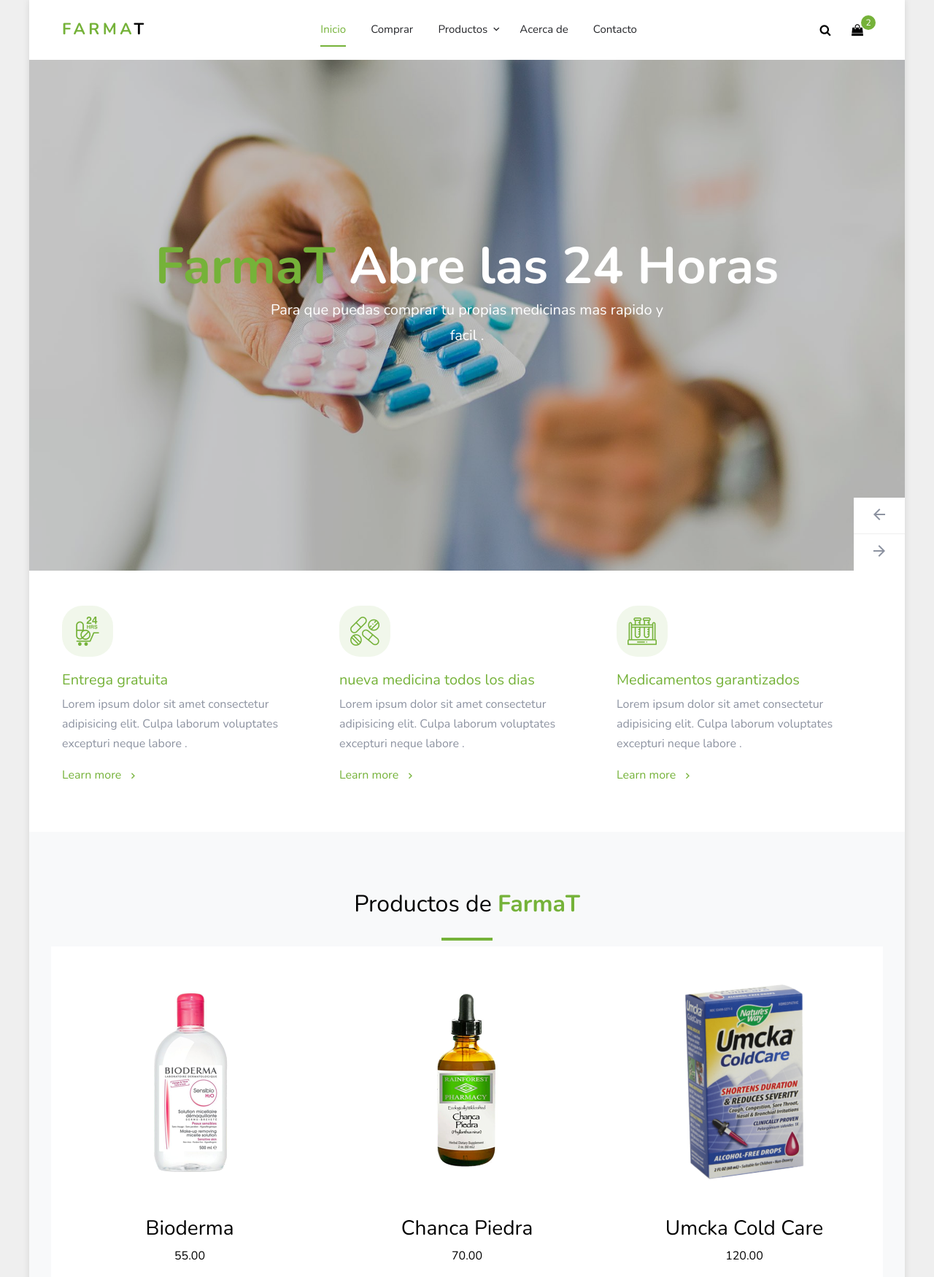
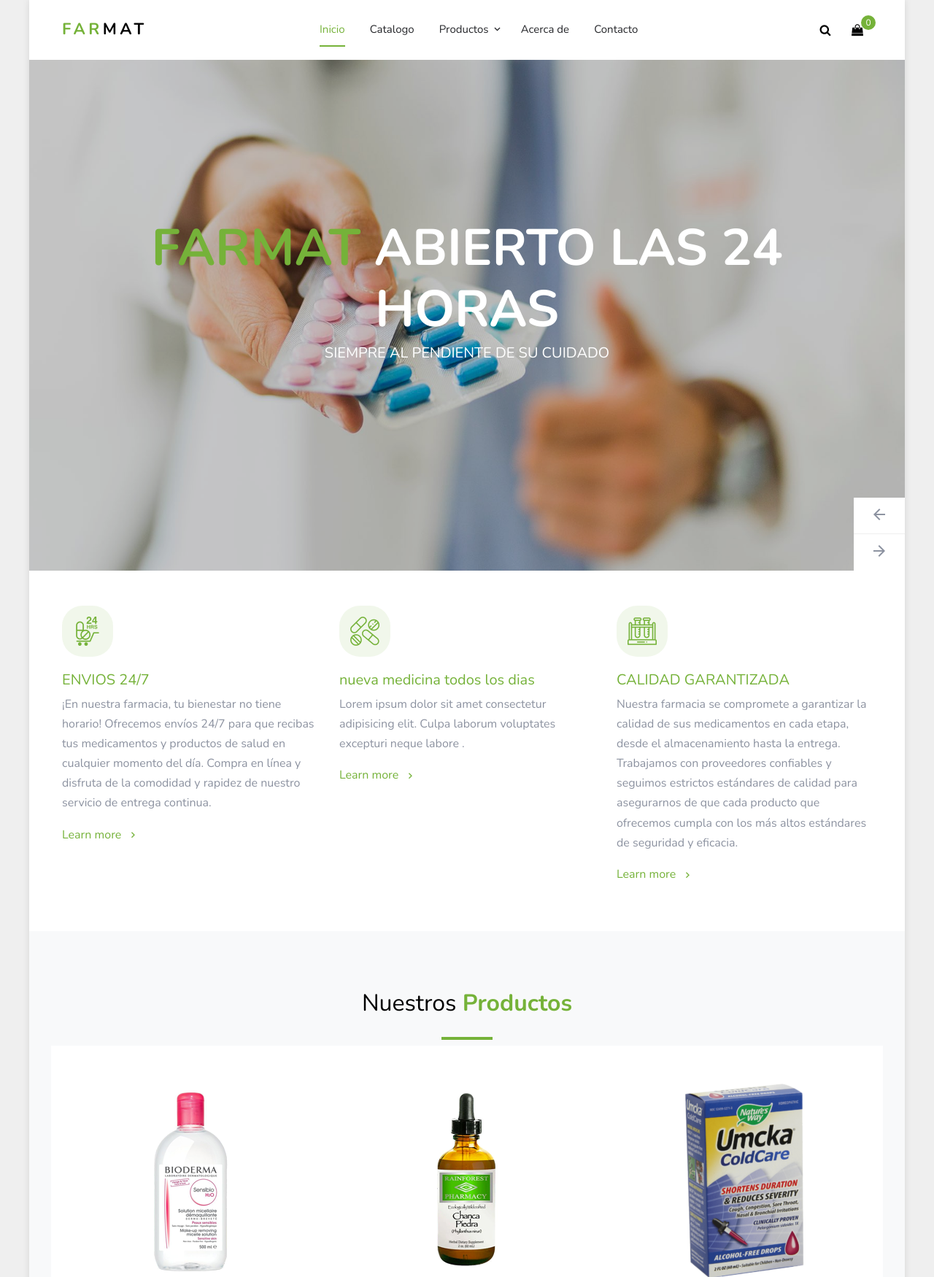
Before and after one commit to Yersonzp/FarmaT, a PHP site: page / in a window 1280 px wide. Shown: the top 1750 px of the page at 73% size. Run offline with PHP 8.4, Linux system fonts and the light colour scheme; data comes from the database, SQL or seed files in the repository; data that the repository does not hold is empty; some web fonts are replaced.

Commit message:
actualizcion

```diff
--- a/contact.php
+++ b/contact.php
@@ -78,7 +78,7 @@
             <a href="#" class="icons-btn d-inline-block js-search-open"><span class="icon-search"></span></a>
             <a href="carrito.php" class="icons-btn d-inline-block bag">
               <span class="icon-shopping-bag"></span>
-              <span class="number">2</span>
+              <span class="number"><?php echo count($cartProducts); ?></span>
             </a>
             <a href="#" class="site-menu-toggle js-menu-toggle ml-3 d-inline-block d-lg-none"><span
                 class="icon-menu"></span></a>
--- a/index.php
+++ b/index.php
@@ -35,7 +35,7 @@
         <div class="container">
           <a href="#" class="search-close js-search-close"><span class="icon-close2"></span></a>
           <form action="#" method="post">
-            <input type="text" class="form-control" placeholder="Search keyword and hit enter...">
+            <input type="text" class="form-control" placeholder="Busca la palabra clave y pulsa enter...">
           </form>
         </div>
       </div>
@@ -44,21 +44,23 @@
         <div class="d-flex align-items-center justify-content-between">
           <div class="logo">
             <div class="site-logo">
-              <a href="index.php" class="js-logo-clone"><strong class="text-primary">FARMA</strong>T</a>
+              <a href="index.php" class="js-logo-clone"><strong class="text-primary">FAR</strong>MAT</a>
             </div>
           </div>
           <div class="main-nav d-none d-lg-block">
             <nav class="site-navigation text-right text-md-center" role="navigation">
               <ul class="site-menu js-clone-nav d-none d-lg-block">
                 <li class="active"><a href="index.php">Inicio</a></li>
-                <li><a href="shop.php">Comprar</a></li>
+                <li><a href="shop.php">Catalogo</a></li>
                 <li class="has-children">
                   <a href="#">Productos</a>
                   <ul class="dropdown">
-                    <li><a href="#">Supplements</a></li>
+                    <li><a href="#">Suplementos</a></li>
                     <li ><a href="#">Vitaminas</a></li>
+                    <li ><a href="#">Cuidado del bebe</a></li>
+                    <li ><a href="#">Cuidado personal</a></li>
                     <li><a href="#">Dieta &amp; Nutricion</a></li>
-                    <li><a href="#">Te &amp; Coffee</a></li>
+                    <li><a href="#">Otros</a></li>
 
                   </ul>
                 </li>
@@ -71,10 +73,9 @@
             <a href="#" class="icons-btn d-inline-block js-search-open"><span class="icon-search"></span></a>
             <a href="carrito.php" class="icons-btn d-inline-block bag">
               <span class="icon-shopping-bag"></span>
-              <span class="number">2</span>
+              <span class="number"><?php echo count($cartProducts); ?></span>
             </a>
-            <a href="#" class="site-menu-toggle js-menu-toggle ml-3 d-inline-block d-lg-none"><span
-                class="icon-menu"></span></a>
+            <a href="#" class="site-menu-toggle js-menu-toggle ml-3 d-inline-block d-lg-none"><span class="icon-menu"></span></a>
           </div>
         </div>
       </div>
@@ -87,11 +88,11 @@
           <div class="row">
             <div class="col-lg-12 mx-auto align-self-center">
               <div class="site-block-cover-content text-center">
-                <h1 class="mb-0"><strong class="text-primary">FarmaT</strong> Abre las 24 Horas</h1>
+                <h1 class="mb-0"><strong class="text-primary">FARMAT</strong> ABIERTO LAS 24 HORAS</h1>
 
                 <div class="row justify-content-center mb-5">
                   <div class="col-lg-6 text-center">
-                    <p>Para que puedas comprar tu propias medicinas mas rapido y facil .</p>
+                    <p>SIEMPRE AL PENDIENTE DE SU CUIDADO</p>
                   </div>
                 </div>
               </div>
@@ -105,10 +106,10 @@
           <div class="row">
             <div class="col-lg-12 mx-auto align-self-center">
               <div class="site-block-cover-content text-center">
-                <h1 class="mb-0">Nueva Medicina <strong class="text-primary">Todos los Dia</strong></h1>
+                <h1 class="mb-0">¡TU SALUD ES NUESTRA <strong class="text-primary">PRIORIDAD!</strong></h1>
                 <div class="row justify-content-center mb-5">
                   <div class="col-lg-6 text-center">
-                    <p>Ingresamos nuevas medidicinas todos los dias para que puedas obtener tus medicinas .</p>
+                    <p>Descubre una experiencia de compra única en nuestra farmacia.</p>
                   </div>
                 </div>
               </div>
@@ -127,8 +128,10 @@
           <div class="col-lg-4">
             <div class="feature">
               <span class="wrap-icon flaticon-24-hours-drugs-delivery"></span>
-              <h3><a href="#">Entrega gratuita</a></h3>
-              <p>Lorem ipsum dolor sit amet consectetur adipisicing elit. Culpa laborum voluptates excepturi neque labore .</p>
+              <h3><a href="#">ENVIOS 24/7</a></h3>
+              <p>¡En nuestra farmacia, tu bienestar no tiene horario! Ofrecemos envíos 24/7 para que recibas tus
+                medicamentos y productos de salud en cualquier momento del día. Compra en línea y disfruta de la
+                comodidad y rapidez de nuestro servicio de entrega continua.</p>
               <p><a href="#" class="d-flex align-items-center"><span class="mr-2">Learn more</span> <span class="icon-keyboard_arrow_right"></span></a></p>
             </div>
           </div>
@@ -143,8 +146,11 @@
           <div class="col-lg-4">
             <div class="feature">
               <span class="wrap-icon flaticon-test-tubes"></span>
-              <h3><a href="#">Medicamentos garantizados</a></h3>
-              <p>Lorem ipsum dolor sit amet consectetur adipisicing elit. Culpa laborum voluptates excepturi neque labore .</p>
+              <h3><a href="#">CALIDAD GARANTIZADA</a></h3>
+              <p>Nuestra farmacia se compromete a garantizar la calidad de sus medicamentos en cada etapa, desde el
+                almacenamiento hasta la entrega. Trabajamos con proveedores confiables y seguimos estrictos estándares
+                de calidad para asegurarnos de que cada producto que ofrecemos cumpla con los más altos estándares de
+                seguridad y eficacia.</p>
               <p><a href="#" class="d-flex align-items-center"><span class="mr-2">Learn more</span> <span class="icon-keyboard_arrow_right"></span></a></p>
             </div>
           </div>
@@ -157,7 +163,7 @@
       <div class="container">
         <div class="row">
           <div class="title-section text-center col-12">
-            <h2>Productos de <strong class="text-primary">FarmaT</strong></h2>
+            <h2>Nuestros <strong class="text-primary">Productos</strong></h2>
           </div>
         </div>
         <div class="row">
--- a/shop-single.php
+++ b/shop-single.php
@@ -87,7 +87,7 @@ if (isset($_POST['add_to_cart'])) {
                         <a href="#" class="icons-btn d-inline-block js-search-open"><span class="icon-search"></span></a>
                         <a href="carrito.php" class="icons-btn d-inline-block bag">
                             <span class="icon-shopping-bag"></span>
-                            <span class="number">2</span>
+                            <span class="number"><?php echo count($cartProducts); ?></span>
                         </a>
                         <a href="#" class="site-menu-toggle js-menu-toggle ml-3 d-inline-block d-lg-none"><span class="icon-menu"></span></a>
                     </div>
--- a/shop.php
+++ b/shop.php
@@ -64,7 +64,7 @@
             <a href="#" class="icons-btn d-inline-block js-search-open"><span class="icon-search"></span></a>
             <a href="cart.html" class="icons-btn d-inline-block bag">
               <span class="icon-shopping-bag"></span>
-              <span class="number">2</span>
+              <span class="number"><?php echo count($cartProducts); ?></span>
             </a>
             <a href="#" class="site-menu-toggle js-menu-toggle ml-3 d-inline-block d-lg-none"><span class="icon-menu"></span></a>
           </div>
```
